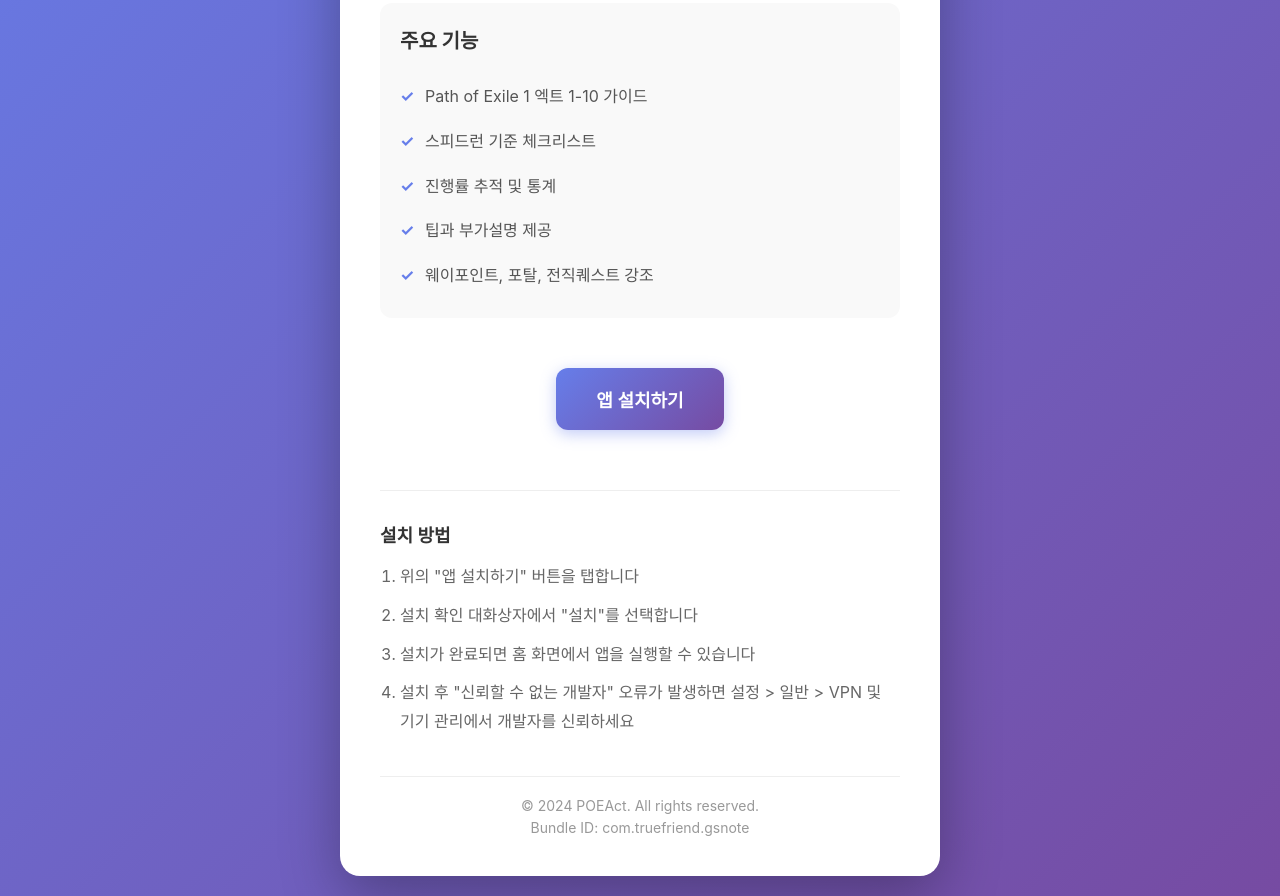
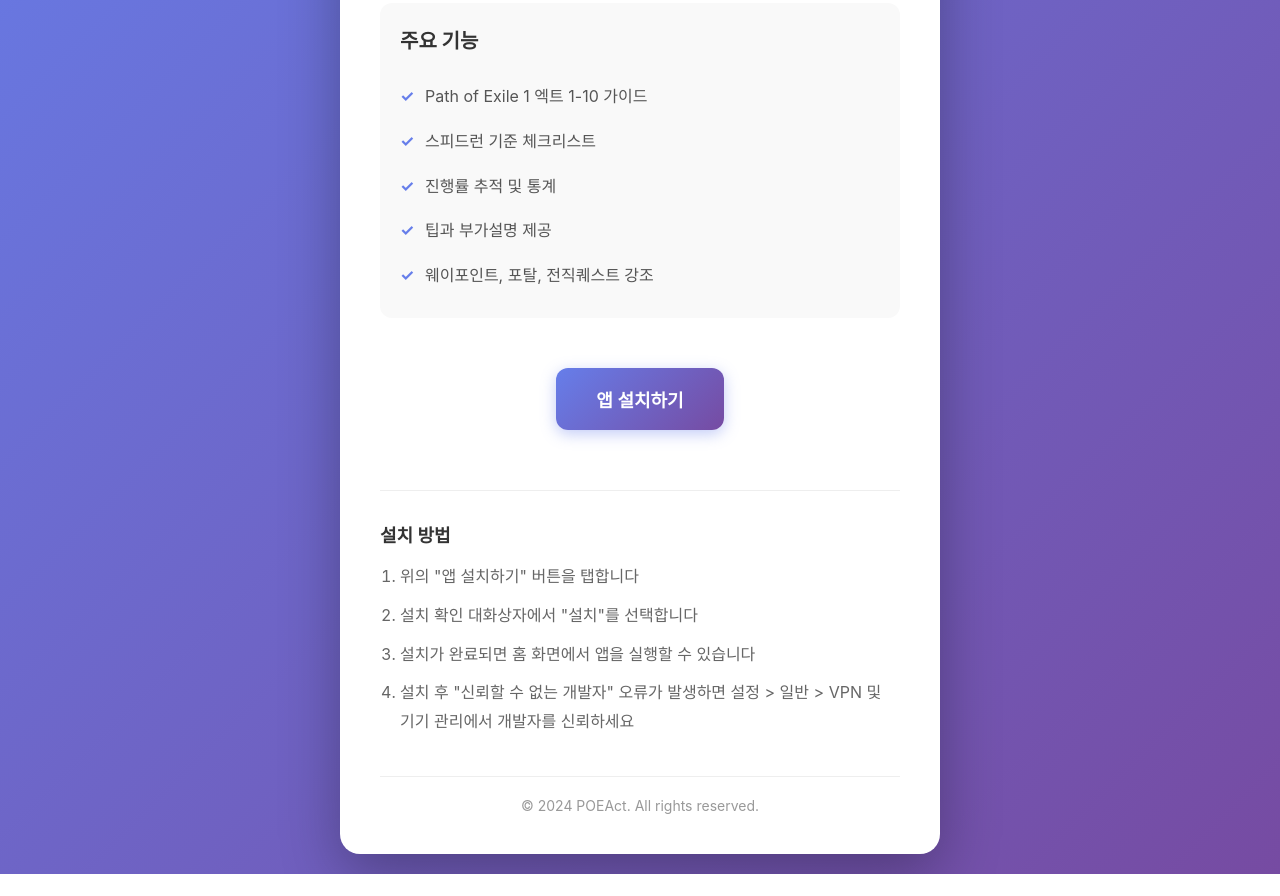
Before and after one commit to ohkst/actguideinc, a plain HTML site: page index.html in a window 1280 px wide. Shown: the part 359-1255 px from the top of the page. After the commit the page ends 1233 px from the top, so only its background shows below. Drawn offline with Linux system fonts and the light colour scheme.

Commit message:
Remove bundle identifier from deployment files

```diff
--- a/index.html
+++ b/index.html
@@ -217,7 +217,6 @@
 
         <div class="footer">
             <p>© 2024 POEAct. All rights reserved.</p>
-            <p style="margin-top: 5px;">Bundle ID: com.truefriend.gsnote</p>
         </div>
     </div>
 </body>
```
Also changed, not shown: 2 other files.
